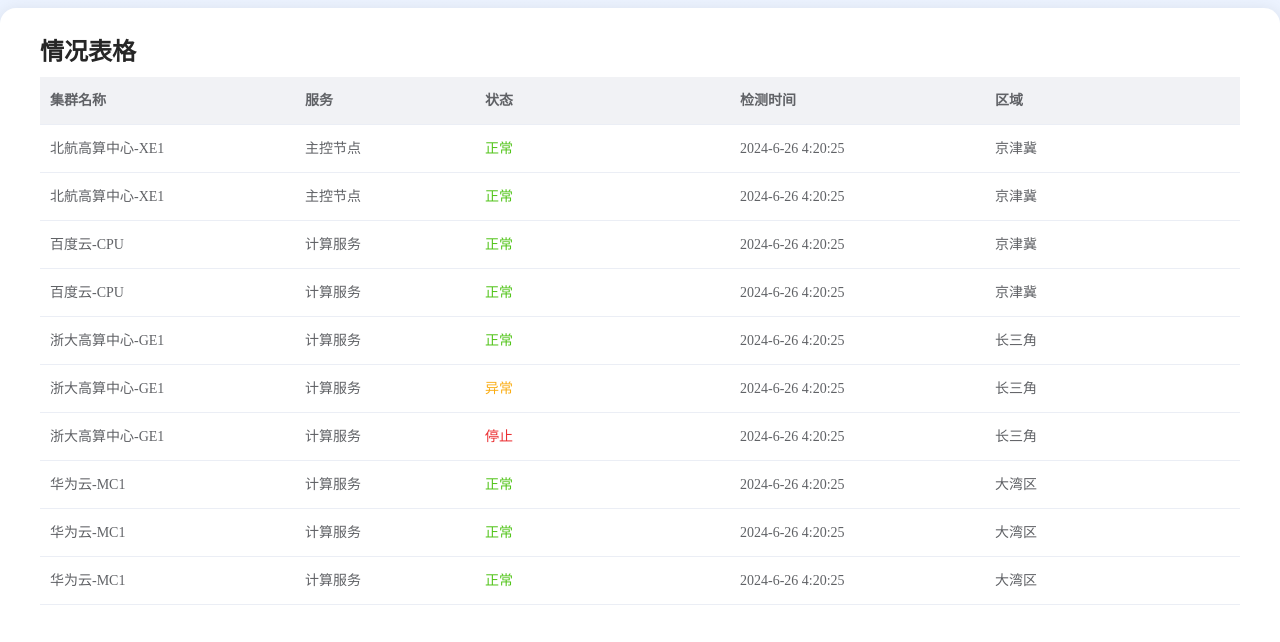
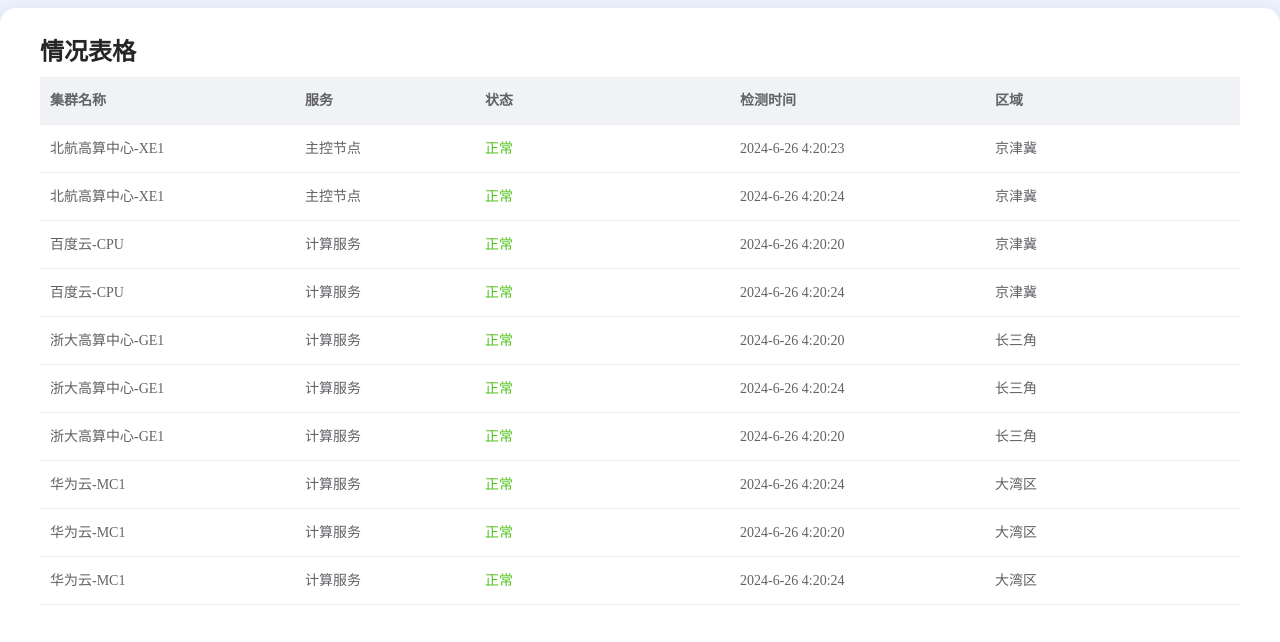
Before and after one commit to Tarpelite/AI4SC_platform_materials, a Vue app in the folder page_code/: page /operationCondition in a window 1280 px wide. Shown: the part 860-1502 px from the top of the page. Built offline with nearby package versions, Linux system fonts and the light colour scheme; what mavon-editor would draw is missing.

Commit message:
【web】dashboard首页新增banner & 运行页面random时间

```diff
--- a/page_code/src/views/dashboard/index.vue
+++ b/page_code/src/views/dashboard/index.vue
@@ -54,6 +54,22 @@
       carouselData: [
         {
           id: 1,
+          path: 'https://cnai4sc.oss-cn-beijing.aliyuncs.com/banner4.jpg',
+          title: '北航联合昇思MindSpore发布智算天璇基础模型OmniArch',
+          title1: '实现数理方程的“AI大统一',
+          btn: '报名参赛',
+          jumpPath: 'newsNoticeDetail/60'
+        },
+        {
+          id: 2,
+          path: 'https://cnai4sc.oss-cn-beijing.aliyuncs.com/banner5.jpg',
+          title: '北航参加2024年全国信标委人工智能分委会会议周',
+          title1: '2024年4月23日，北航参加全国信标委人工智能分委会会议周，探讨并分享了人工智能标准化的最新动态与发展方向。',
+          btn: '报名参赛',
+          jumpPath: 'newsNoticeDetail/70'
+        },
+        {
+          id: 3,
           path: 'https://cnai4sc.oss-cn-beijing.aliyuncs.com/banner1.png',
           title: '北京航空航天大学举办首届“人工智能科学计算学术研讨会”',
           title1: '鄂维南院士、卢宇彤主任、吴文峻教授等发表AI for Science前沿观点',
@@ -61,7 +77,7 @@
           jumpPath: 'newsNoticeDetail/45'
         },
         {
-          id: 2,
+          id: 4,
           path: 'https://cnai4sc.oss-cn-beijing.aliyuncs.com/banner2.png',
           title: 'CNCC | 从“计算”迈向“智算”新范式，科学智算平台技术前沿探讨',
           title1: '2023年10月26日~28日 辽宁·沈阳新世界博览馆',
@@ -69,13 +85,13 @@
           jumpPath: 'newsNoticeDetail/35'
         },
         {
-          id: 3,
+          id: 5,
           path: 'https://cnai4sc.oss-cn-beijing.aliyuncs.com/banner3.jpg',
           title: '2023 年“大湾区杯”粤港澳 AI for Science 科技竞赛',
           title1: '广东省计算数学学会主办，百度、华为、北航、浙大、中山大学、Datawhale等共同协办',
           btn: '报名参赛',
           jumpPath: 'newsNoticeDetail/50'
-        },
+        }
       ],
       swiperOption: {
         // swiper options 所有的配置同swiper官方api配置
--- a/page_code/src/views/operationCondition/index.vue
+++ b/page_code/src/views/operationCondition/index.vue
@@ -29,9 +29,10 @@
               </template>
             </el-table-column>
             <el-table-column
-                label="检测时间">
+                label="检测时间"
+                prop="timeTpt">
               <template slot-scope="scope">
-                {{ operationTime }}
+                {{ timeConvert(scope.row.timeTpt) }}
               </template>
             </el-table-column>
             <el-table-column
@@ -48,17 +49,20 @@
 <script>
 import images from "@/utils/js/exportImage";
 import mapEcharts from "./map.vue"
+
 let operationInterval = null
 export default {
   data() {
     return {
       images: images,
       operationTime: '',
+      randomInterval: [],
       tableData: [
         {
           name: '北航高算中心-XE1',
           serve: '主控节点',
           status: 'normal',
+          timeTpt: new Date().getTime(),
           time: '2024/3/9  19:27:00',
           region: '京津冀'
         },
@@ -66,6 +70,7 @@
           name: '北航高算中心-XE1',
           serve: '主控节点',
           status: 'normal',
+          timeTpt: new Date().getTime(),
           time: '2024/3/9  19:27:00',
           region: '京津冀'
         },
@@ -73,6 +78,7 @@
           name: '百度云-CPU',
           serve: '计算服务',
           status: 'normal',
+          timeTpt: new Date().getTime(),
           time: '2024/3/9  19:27:00',
           region: '京津冀'
         }
@@ -81,6 +87,7 @@
           name: '百度云-CPU',
           serve: '计算服务',
           status: 'normal',
+          timeTpt: new Date().getTime(),
           time: '2024/3/9  19:27:00',
           region: '京津冀'
         }
@@ -89,6 +96,7 @@
           name: '浙大高算中心-GE1',
           serve: '计算服务',
           status: 'normal',
+          timeTpt: new Date().getTime(),
           time: '2024/3/9  19:27:00',
           region: '长三角'
         }
@@ -96,7 +104,8 @@
         {
           name: '浙大高算中心-GE1',
           serve: '计算服务',
-          status: 'abnormal',
+          status: 'normal',
+          timeTpt: new Date().getTime(),
           time: '2024/3/9  19:27:00',
           region: '长三角'
         }
@@ -104,7 +113,8 @@
         {
           name: '浙大高算中心-GE1',
           serve: '计算服务',
-          status: 'stop',
+          status: 'normal',
+          timeTpt: new Date().getTime(),
           time: '2024/3/9  19:27:00',
           region: '长三角'
         }
@@ -113,6 +123,7 @@
           name: '华为云-MC1',
           serve: '计算服务',
           status: 'normal',
+          timeTpt: new Date().getTime(),
           time: '2024/3/9  19:27:00',
           region: '大湾区'
         }
@@ -121,6 +132,7 @@
           name: '华为云-MC1',
           serve: '计算服务',
           status: 'normal',
+          timeTpt: new Date().getTime(),
           time: '2024/3/9  19:27:00',
           region: '大湾区'
         }
@@ -129,6 +141,7 @@
           name: '华为云-MC1',
           serve: '计算服务',
           status: 'normal',
+          timeTpt: new Date().getTime(),
           time: '2024/3/9  19:27:00',
           region: '大湾区'
         }
@@ -141,17 +154,32 @@
   mounted() {
     this.timeCounting()
   },
+  beforeDestroy() {
+    this.timeOff()
+  },
   methods: {
     timeCounting() {
-      if(operationInterval) {
-        clearInterval(operationInterval)
+      const tableLen = this.tableData.length
+      this.randomInterval.forEach((item) => {
+        if(item) clearInterval(item)
+      })
+      this.randomInterval = []
+      for (let i = 0; i < tableLen; i++) {
+        const ra = Math.max(2, Math.floor(Math.random() * 10)) * 1000
+        // 列表每一列都有各自的增加时间
+        this.randomInterval[i] = setInterval(() => {
+          this.$set(this.tableData[i], 'timeTpt', new Date().getTime())
+        }, ra)
       }
-     operationInterval =  setInterval(() => {
-       this.timeConvert()
-      }, 1000)
     },
-    timeConvert() {
-      const now = new Date();
+    timeOff() {
+      this.randomInterval.forEach((item) => {
+        if(item) clearInterval(item)
+      })
+      this.randomInterval = []
+    },
+    timeConvert(time) {
+      const now = time ? new Date(time) : new Date();
       const year = now.getFullYear();
       const month = now.getMonth() + 1;
       const day = now.getDate();
@@ -170,7 +198,7 @@
       } else {
         second1 = second
       }
-      this.operationTime =  year + '-' + month + '-' + day + ' ' + hour + ':' + minute1 + ':' + second1
+      return year + '-' + month + '-' + day + ' ' + hour + ':' + minute1 + ':' + second1
     }
   },
 };
```
Also changed, not shown: page_code/src/utils/image/banner4.jpg (added).
